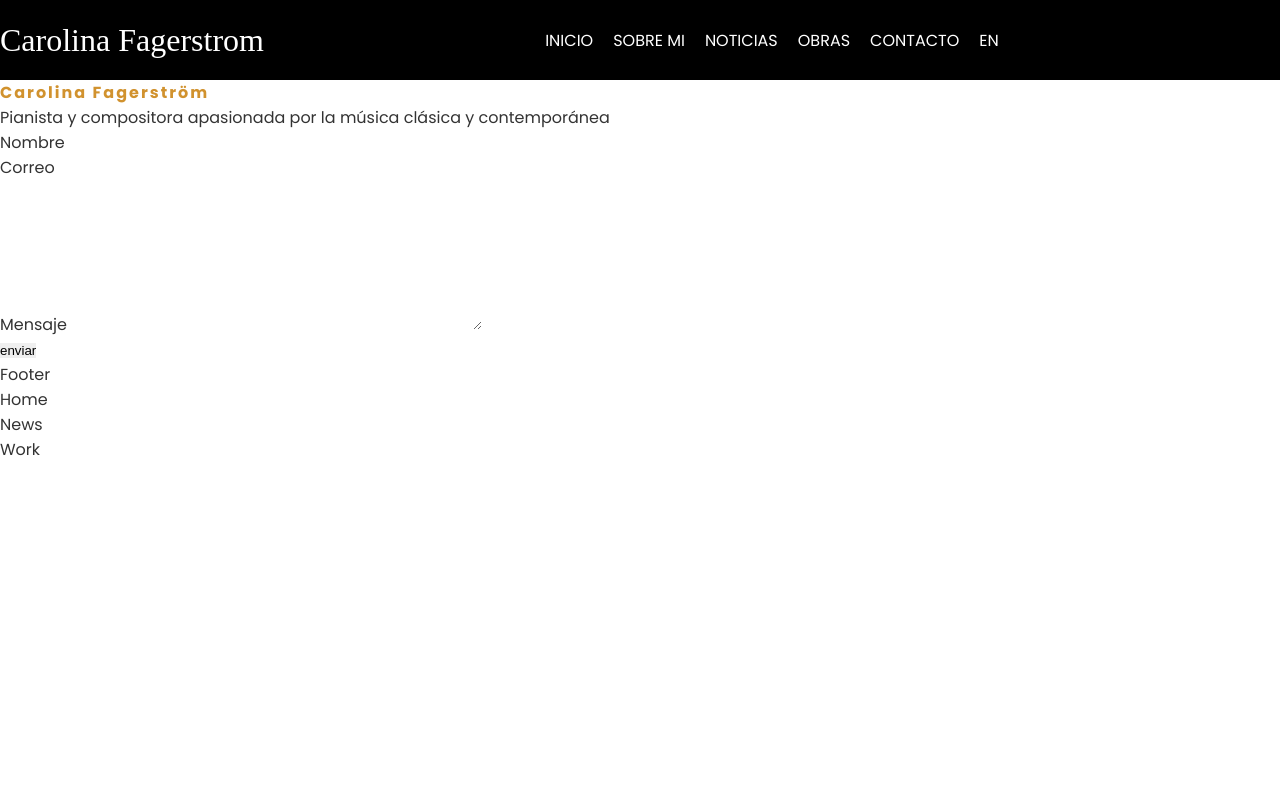
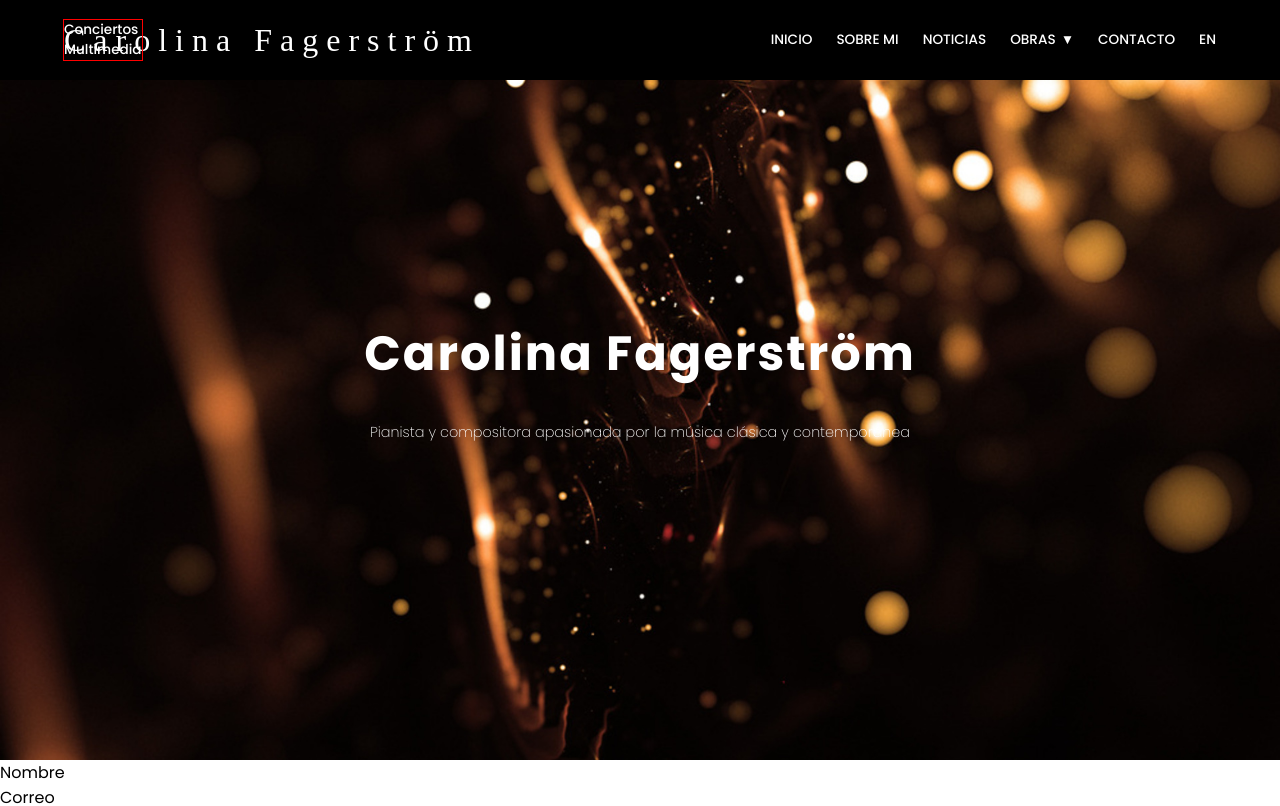
Before and after one commit to JJ1313/carolinaFagerstrom-react, a React (Vite) app: page / in a window 1280 px wide. Shown: the top 806 px of the page. Built offline with nearby package versions, Linux system fonts and the light colour scheme; the HTML template or start-up script is replaced by a standard one; a web font is replaced by a local one.

Commit message:
Avanza en navbar y en hero

```diff
--- a/src/assets/css/_util.css
+++ b/src/assets/css/_util.css
@@ -10,8 +10,10 @@
 
   --clr-white: #fff;
   --clr-gray: #999;
-  --clr-black: #333;
   --clr-black-0: #000;
+  --clr-black-1: #111;
+  --clr-black-2: #222;
+  --clr-black-3: #333;
   --clr-inactive: #a1a1a1;
   --clr-alert: #d1922e;
 
--- a/src/assets/css/hero.css
+++ b/src/assets/css/hero.css
@@ -1,7 +1,19 @@
+#hero {
+  background: var(--clr-black-2);
+  background-image: url(../img/hero.jpg);
+  background-size: cover;
+  height: 95vh;
+}
+
 .hero-content {}
 
 .hero-title {
-  color: var(--clr-alert);
   font-weight: 700;
   letter-spacing: 2px;
+  font-size: 3rem;
 }
+
+.hero-text {
+  font-weight: 200;
+  font-size: 0.9rem;
+}
--- a/src/assets/css/navbar.css
+++ b/src/assets/css/navbar.css
@@ -1,11 +1,27 @@
 #navbar {
   /* background: var(--clr-black); */
   height: 80px;
-  align-items: center;
+  position: fixed;
+  top: 0;
+  width: 100dvw;
 
   & ul {
-    margin: auto;
+    margin: 0;
   }
 
+  & li {
+    font-size: 0.85rem;
+    font-weight: 500;
+  }
 
+  #menu-obras {
+    position: absolute;
+    inset: unset;
+    bottom: anchor(top);
+    left: anchor(center);
+    /* top: anchor(bottom); */
+    /* left: anchor(left); */
+    outline: 1px solid red;
+    color: white;
+  }
 }
--- a/src/assets/css/styles.css
+++ b/src/assets/css/styles.css
@@ -1,15 +1,17 @@
 @import './_util.css';
 
+/* ------ Headers ------  */
 .h1 {
   font-size: 2rem;
-  color: var(--clr-white);
+  letter-spacing: .5rem;
 }
 
+/* ------ Fonts families ------  */
 .ff-hand {
   font-family: var(--font-hand);
 }
 
-
+/* ------ Display ------  */
 .d-flex {
   display: flex;
 }
@@ -18,16 +20,53 @@
   display: grid;
 }
 
+/* ------ Align items ------  */
+.align-items-center {
+  align-items: center;
+}
 
+/* ------ Justify content ------  */
+.justify-content-between {
+  justify-content: space-between;
+}
+
+.justify-content-center {
+  justify-content: center;
+}
+
+/* ------ Margin ------ */
+.mb-2 {
+  margin-bottom: 2rem;
+}
+
+/* ------ Padding ------ */
+.px-4 {
+  padding-inline: 4rem;
+}
+
+/* ------ Gap ------ */
 .g-1 {
-  gap: 10px;
+  gap: 1rem;
+}
+
+.g-15 {
+  gap: 1.5rem;
 }
 
 .g-2 {
-  gap: 20px;
+  gap: 2rem;
 }
 
+.g-3 {
+  gap: 2.5rem;
+}
 
+/* ------ Text colors ------ */
+.txt-white {
+  color: var(--clr-white);
+}
+
+/* ------ Text align ------ */
 .txt-center {
   text-align: center;
 }
@@ -40,17 +79,38 @@
   text-align: start;
 }
 
-.bg-black {
+/* ------ Text ------  */
+.txt-upper {
+  text-transform: uppercase;
+}
+
+/* ------ Background colors ------ */
+.bg-black-1 {
+  background: var(--clr-black-1);
+}
+
+.bg-black-0 {
   background: var(--clr-black-0);
 }
 
+/* ------ Otros ------  */
 .link {
-  text-transform: uppercase;
   transition: var(--t-link) all ease;
   cursor: pointer;
-  color: var(--clr-white);
 }
 
 .link:hover {
   color: var(--clr-alert);
 }
+
+.dropdown {
+
+  &::after {
+    margin-left: 5px;
+    content: '▼';
+  }
+}
+
+.dropdown-menu {
+  /* display: none; */
+}
--- a/src/components/Hero.jsx
+++ b/src/components/Hero.jsx
@@ -2,9 +2,9 @@ import "../assets/css/hero.css"
 export function Hero() {
   return (
     <>
-      <section id="hero">
-        <div className="hero-content">
-          <h1 className="hero-title">Carolina Fagerström</h1>
+      <section id="hero" className="d-grid align-items-center justify-content-center">
+        <div className="hero-content txt-center txt-white">
+          <h1 className="hero-title mb-2">Carolina Fagerström</h1>
           <p className="hero-text">Pianista y compositora apasionada por la música clásica y contemporánea</p>
         </div>
       </section>
--- a/src/components/Navbar.jsx
+++ b/src/components/Navbar.jsx
@@ -3,15 +3,19 @@ import "../assets/css/navbar.css"
 export function Navbar() {
   return (
     <>
-      <nav id="navbar" className="d-flex bg-black">
-        <div className="h1 ff-hand">Carolina Fagerstrom</div>
-        <ul className="d-flex g-2">
-          <li><a className="link" href="/">Inicio</a></li>
-          <li><a className="link" href="/">Sobre Mi</a></li>
-          <li><a className="link" href="/news">Noticias</a></li>
-          <li className="link">Obras</li>
-          <li><a className="link" href="/news">Contacto</a></li>
-          <li className="link">EN</li>
+      <nav id="navbar" className="d-flex bg-black-0 align-items-center justify-content-between px-4">
+        <div className="h1 ff-hand txt-white link"><a href="">Carolina Fagerström</a></div>
+        <ul className="d-flex g-15">
+          <li><a className="link txt-white txt-upper" href="/">Inicio</a></li>
+          <li><a className="link txt-white txt-upper" href="/">Sobre Mi</a></li>
+          <li><a className="link txt-white txt-upper" href="/news">Noticias</a></li>
+          <li id="dropdown-obras" className="link txt-white txt-upper dropdown">Obras</li>
+          <li><a className="link txt-white txt-upper" href="/news">Contacto</a></li>
+          <li className="link txt-white txt-upper">EN</li>
+        </ul>
+        <ul id="menu-obras" className="dropdown-menu" anchor="#dropdown-obras">
+          <li>Conciertos</li>
+          <li>Multimedia</li>
         </ul>
       </nav>
     </>
```
Also changed, not shown: src/assets/img/hero.jpg (added).
